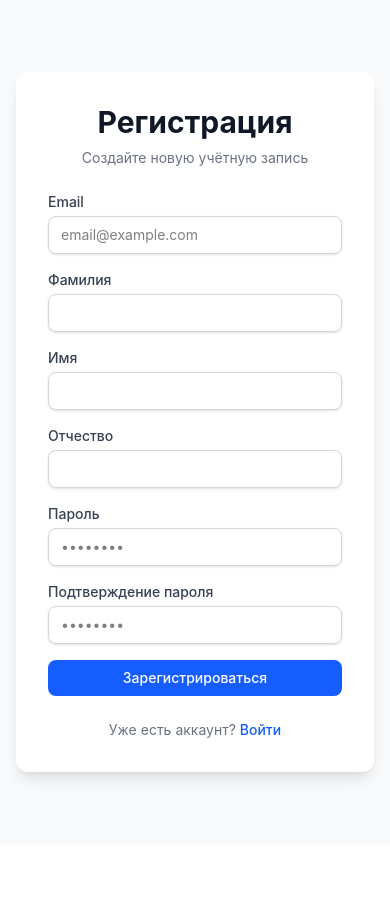
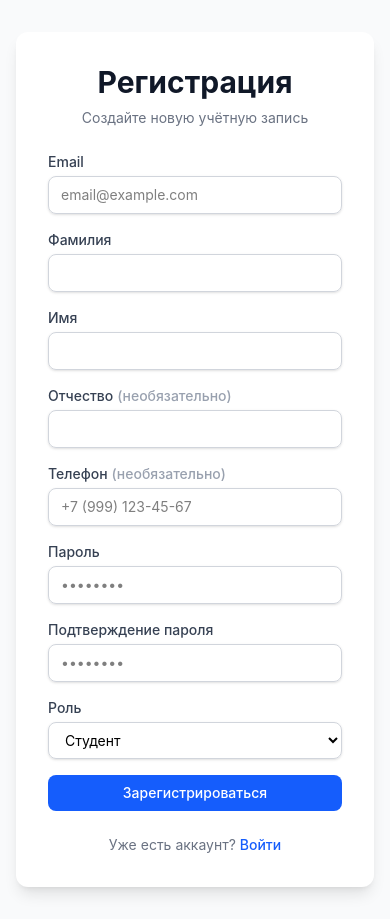
Before and after one commit to hey-agr/looks-like-tests-frontend, a React (Vite) app: page /register in a window 390 px wide. Before the commit the page ends 844 px from the top, so only its background shows below. Built offline with nearby package versions, Linux system fonts and the light colour scheme.

Commit message:
Add success message, phone field, role selection to registration

```diff
--- a/src/pages/RegisterPage.tsx
+++ b/src/pages/RegisterPage.tsx
@@ -1,6 +1,8 @@
 import { useState } from 'react';
 import { Link, useNavigate } from 'react-router-dom';
 import { useAuth } from '@/context/AuthContext';
+
+const ROLES = ['TEACHER', 'SUPERVISOR', 'STUDENT'] as const;
 
 export default function RegisterPage() {
   const navigate = useNavigate();
@@ -12,17 +14,21 @@ export default function RegisterPage() {
     firstname: '',
     lastname: '',
     middlename: '',
+    phone: '',
+    role: 'STUDENT' as string,
   });
   const [error, setError] = useState('');
+  const [success, setSuccess] = useState('');
   const [loading, setLoading] = useState(false);
 
-  const handleChange = (e: React.ChangeEvent<HTMLInputElement>) => {
+  const handleChange = (e: React.ChangeEvent<HTMLInputElement | HTMLSelectElement>) => {
     setForm((prev) => ({ ...prev, [e.target.name]: e.target.value }));
   };
 
   const handleSubmit = async (e: React.FormEvent) => {
     e.preventDefault();
     setError('');
+    setSuccess('');
 
     if (form.password !== form.confirmPassword) {
       setError('Пароли не совпадают');
@@ -31,7 +37,6 @@ export default function RegisterPage() {
 
     setLoading(true);
     try {
-      // username = email
       await register({
         username: form.email,
         email: form.email,
@@ -39,9 +44,10 @@ export default function RegisterPage() {
         firstName: form.firstname,
         lastName: form.lastname,
         middleName: form.middlename || undefined,
-        authorities: ['ADMIN'],
+        phone: form.phone || undefined,
+        authorities: [form.role],
       });
-      navigate('/login');
+      setSuccess('Вы успешно зарегистрировались! Теперь можете войти.');
     } catch (err: unknown) {
       const msg =
         (err as { response?: { data?: { message?: string } } })?.response?.data?.message ||
@@ -57,6 +63,7 @@ export default function RegisterPage() {
     { name: 'lastname', label: 'Фамилия', type: 'text', required: true, placeholder: '' },
     { name: 'firstname', label: 'Имя', type: 'text', required: true, placeholder: '' },
     { name: 'middlename', label: 'Отчество', type: 'text', required: false, placeholder: '' },
+    { name: 'phone', label: 'Телефон', type: 'tel', required: false, placeholder: '+7 (999) 123-45-67' },
     { name: 'password', label: 'Пароль', type: 'password', required: true, placeholder: '••••••••' },
     { name: 'confirmPassword', label: 'Подтверждение пароля', type: 'password', required: true, placeholder: '••••••••' },
   ];
@@ -73,11 +80,17 @@ export default function RegisterPage() {
           {error && (
             <div className="rounded-lg bg-red-50 p-3 text-sm text-red-600">{error}</div>
           )}
+          {success && (
+            <div className="rounded-lg bg-green-50 p-3 text-sm text-green-700">
+              {success}
+            </div>
+          )}
 
           {fields.map((field) => (
             <div key={field.name}>
               <label htmlFor={field.name} className="block text-sm font-medium text-gray-700">
                 {field.label}
+                {!field.required && <span className="text-gray-400 ml-1">(необязательно)</span>}
               </label>
               <input
                 id={field.name}
@@ -92,6 +105,26 @@ export default function RegisterPage() {
             </div>
           ))}
 
+          <div>
+            <label htmlFor="role" className="block text-sm font-medium text-gray-700">
+              Роль
+            </label>
+            <select
+              id="role"
+              name="role"
+              value={form.role}
+              onChange={handleChange}
+              className="mt-1 block w-full rounded-lg border border-gray-300 px-3 py-2 text-sm shadow-sm focus:border-blue-500 focus:outline-none focus:ring-1 focus:ring-blue-500"
+            >
+              {ROLES.map((role) => (
+                <option key={role} value={role}>
+                  {role === 'TEACHER' ? 'Учитель' : role === 'SUPERVISOR' ? 'Наблюдатель' : 'Студент'}
+                </option>
+              ))}
+            </select>
+          </div>
+
+          {!success && (
             <button
               type="submit"
               disabled={loading}
@@ -99,14 +132,26 @@ export default function RegisterPage() {
             >
               {loading ? 'Регистрация...' : 'Зарегистрироваться'}
             </button>
+          )}
+
+          {success && (
+            <Link
+              to="/login"
+              className="block w-full rounded-lg bg-blue-600 px-4 py-2 text-sm font-medium text-white text-center hover:bg-blue-700"
+            >
+              Перейти ко входу
+            </Link>
+          )}
         </form>
 
+        {!success && (
           <p className="text-center text-sm text-gray-500">
             Уже есть аккаунт?{' '}
             <Link to="/login" className="font-medium text-blue-600 hover:text-blue-500">
               Войти
             </Link>
           </p>
+        )}
       </div>
     </div>
   );
```
Lines whose indentation alone changed are shown as unchanged.
